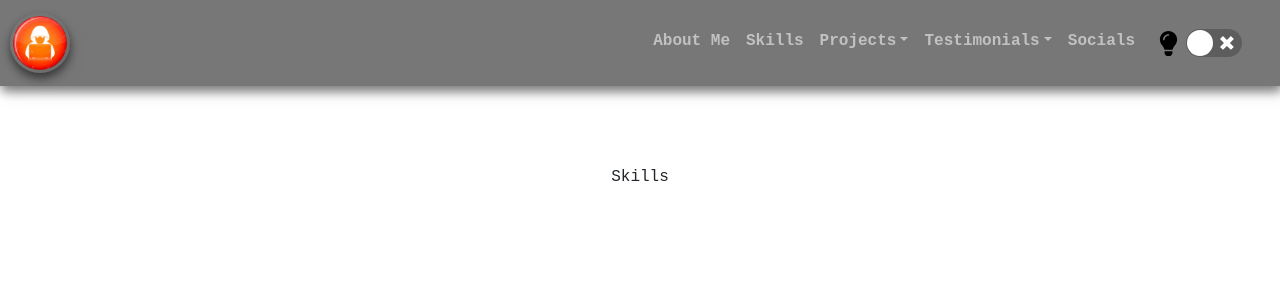
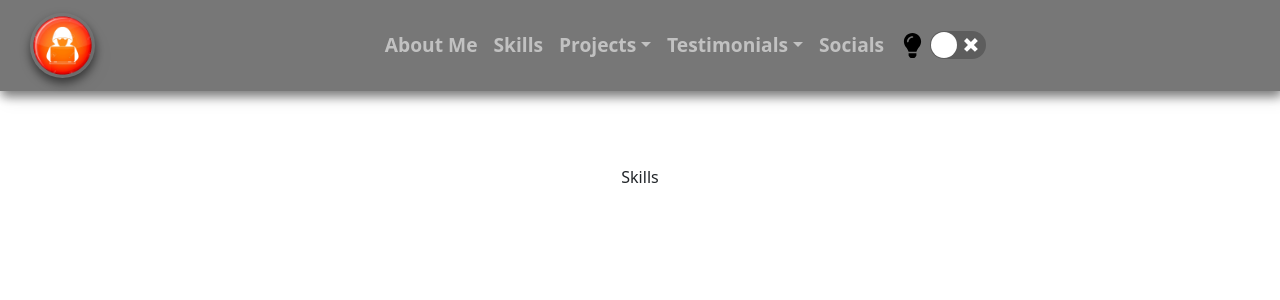
Before and after one commit to Donna-Sayos/portfolio, a React (Create React App) app: page /skills in a window 1280 px wide. Shown: the top 300 px of the page. Built offline with nearby package versions, Linux system fonts and the light colour scheme.

Commit message:
navbar almost finished

```diff
--- a/src/AppRoutes.js
+++ b/src/AppRoutes.js
@@ -12,9 +12,9 @@ import Socials from "./components/socials/Socials";
 export default function AppRoutes() {
   return (
     <>
-      <nav id="nav">
+      <div id="nav">
         <NavBar />
-      </nav>
+      </div>
       <Routes>
         <Route path="/aboutMe" element={<AboutMe />} />
         <Route path="/skills" element={<Skills />} />
--- a/src/components/aboutMe/about.css
+++ b/src/components/aboutMe/about.css
@@ -1,4 +1,5 @@
 .container {
+    text-align: center;
     padding: 15px;
     height: 3000px;
 }
--- a/src/components/nav/NavBar.js
+++ b/src/components/nav/NavBar.js
@@ -1,3 +1,5 @@
+import "./nav.css";
+import "bootstrap/dist/css/bootstrap.css";
 import { useState, useLayoutEffect } from "react";
 import { Navbar, Nav, NavDropdown } from "react-bootstrap";
 import { Link } from "react-router-dom";
@@ -5,7 +7,6 @@ import { useThemeContext } from "../../provider/ThemeProvider";
 import ReactSwitch from "react-switch";
 import { FaLightbulb } from "react-icons/fa";
 import LOGO from "../assets/logo_.png";
-import "./nav.css";
 
 export default function NavBar() {
   const [variant, setVariant] = useState("light");
@@ -23,41 +24,44 @@ export default function NavBar() {
     <div id={theme}>
       <Navbar
         className="nav"
+        collapseOnSelect
+        sticky="top"
         expand="sm"
         variant={variant}
-        collapseOnSelect
       >
         <Navbar.Brand as={Link} to="/aboutMe">
           <img
             className="logo"
             src={LOGO}
-            width={60}
-            height={60}
+            width={65}
+            height={65}
             alt="website logo"
           />
         </Navbar.Brand>
 
-        <Navbar.Toggle className="nav-icon" />
-        <Navbar.Collapse className="nav-links justify-content-end">
-          <Nav className="nav-pos d-flex flex-wrap">
-            <Nav.Link className="a-link" as={Link} to="/aboutMe">
+        <Navbar.Toggle
+          className="nav-icon"
+          aria-controls="responsive-navbar-nav"
+        />
+        <Navbar.Collapse
+          id="responsive-navbar-nav"
+          className="nav-links d-flex justify-content-evenly"
+        >
+          <Nav className="nav-pos flex-wrap">
+            <Nav.Link className="a-link" as={Link} to="/aboutMe" eventKey="1">
               About Me
             </Nav.Link>
 
-            <Nav.Link className="a-link" as={Link} to="/skills">
+            <Nav.Link className="a-link" as={Link} to="/skills" eventKey="2">
               Skills
             </Nav.Link>
 
-            <NavDropdown
-              className="a-link"
-              as={Link}
-              to="/projects"
-              title="Projects"
-            >
+            <NavDropdown className="a-link" eventKey="3" title="Projects">
               <NavDropdown.Item
                 className="a-link"
                 as={Link}
                 to="/projects/major"
+                eventKey="3.1"
               >
                 Major
               </NavDropdown.Item>
@@ -66,21 +70,18 @@ export default function NavBar() {
                 className="a-link"
                 as={Link}
                 to="/projects/minor"
+                eventKey="3.2"
               >
                 Minor
               </NavDropdown.Item>
             </NavDropdown>
 
-            <NavDropdown
-              className="a-link"
-              as={Link}
-              to="/testimonials"
-              title="Testimonials"
-            >
+            <NavDropdown className="a-link" eventKey="4" title="Testimonials">
               <NavDropdown.Item
                 className="a-link"
                 as={Link}
                 to="/testimonials/mentors"
+                eventKey="4.1"
               >
                 Mentors
               </NavDropdown.Item>
@@ -89,18 +90,19 @@ export default function NavBar() {
                 className="a-link"
                 as={Link}
                 to="/testimonials/peers"
+                eventKey="4.2"
               >
                 Peers
               </NavDropdown.Item>
             </NavDropdown>
 
-            <Nav.Link className="a-link" as={Link} to="/socials">
+            <Nav.Link className="a-link" as={Link} to="/socials" eventKey="5">
               Socials
             </Nav.Link>
 
-            <Nav.Link>
+            <Nav.Link eventKey="6">
               <div className="switch">
-                <label style={{ paddingLeft: "5px", paddingRight: "5px" }}>
+                <label style={{ paddingRight: "5px" }}>
                   {theme === "light" ? (
                     <FaLightbulb size={25} color="#fdfe02" />
                   ) : (
--- a/src/components/nav/nav.css
+++ b/src/components/nav/nav.css
@@ -10,7 +10,7 @@
     border-radius: 50%;
     box-shadow: 0px 5px 10px 0px rgba(0, 0, 0, 0.5);
     filter: drop-shadow(5px 5px 5px rgba(0,0,0,0.1));
-    margin-left: 0.5em;
+    margin-left: 1.5em;
 }
 
 .nav-icon {
@@ -26,11 +26,13 @@
 
 #dark .a-link {
     font-weight: bold;
-    font-size: large;
+    font-size: larger;
 }
 
 #dark .dropdown-menu {
     background-color: #999999;
+    margin-top: 1.4rem;
+    left: -1rem;
 }
 
 #dark .dropdown-menu .dropdown-item:active {
@@ -45,7 +47,7 @@
 
 #light .a-link {
     font-weight: bold;
-    font-size: large;
+    font-size: larger;
 }
 
 #light .dropdown-menu {
--- a/src/components/projects/projects.css
+++ b/src/components/projects/projects.css
@@ -1,4 +1,5 @@
 .container {
+    text-align: center;
     padding: 15px;
     height: 3000px;
 }
--- a/src/components/skills/skills.css
+++ b/src/components/skills/skills.css
@@ -1,4 +1,5 @@
 .container {
+    text-align: center;
     padding: 15px;
     height: 3000px;
 }
--- a/src/components/socials/socials.css
+++ b/src/components/socials/socials.css
@@ -1,4 +1,5 @@
 .container {
+    text-align: center;
     padding: 15px;
     height: 3000px;
 }
--- a/src/components/testimonials/testimonials.css
+++ b/src/components/testimonials/testimonials.css
@@ -1,4 +1,5 @@
 .container {
+    text-align: center;
     padding: 15px;
     height: 3000px;
 }
--- a/src/index.css
+++ b/src/index.css
@@ -22,7 +22,6 @@ a {
 
 .switch {
   display: flex;
-  flex-wrap: wrap;
   flex-direction: row;
   justify-content: flex-end;
   align-items: center;
```
